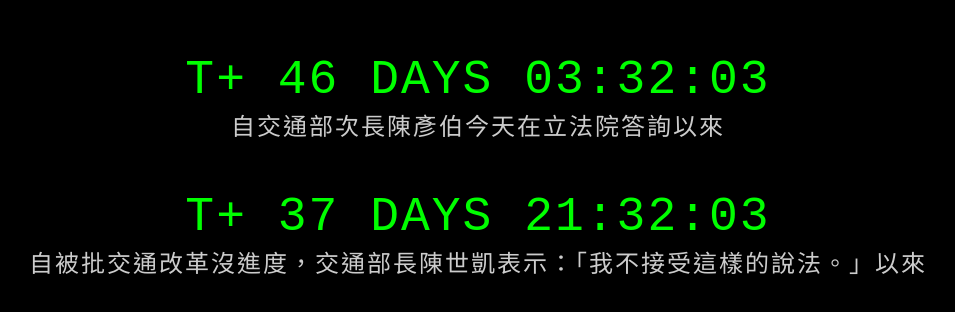
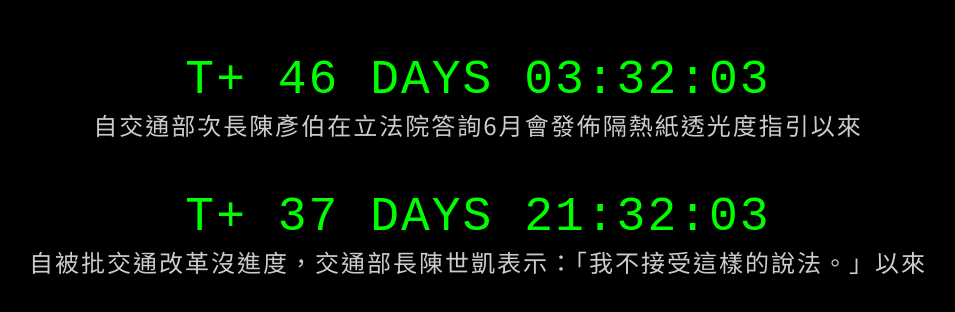
Before and after one commit to kenjiinthehouse/FrustrationClock, a plain HTML site: page index.html in a window 1280 px wide. Shown: the part 234-546 px from the top of the page, without its empty margins (162-1117 px from the left). Drawn offline with Linux system fonts and the light colour scheme; a web font is replaced by a local one.

Commit message:
修正文字

```diff
--- a/index.html
+++ b/index.html
@@ -37,7 +37,9 @@
   <body>
     <div class="timer">
       <div id="time1">Loading...</div>
-      <div class="label">自交通部次長陳彥伯今天在立法院答詢以來</div>
+      <div class="label">
+        自交通部次長陳彥伯在立法院答詢6月會發佈隔熱紙透光度指引以來
+      </div>
     </div>
 
     <div class="timer">
```
